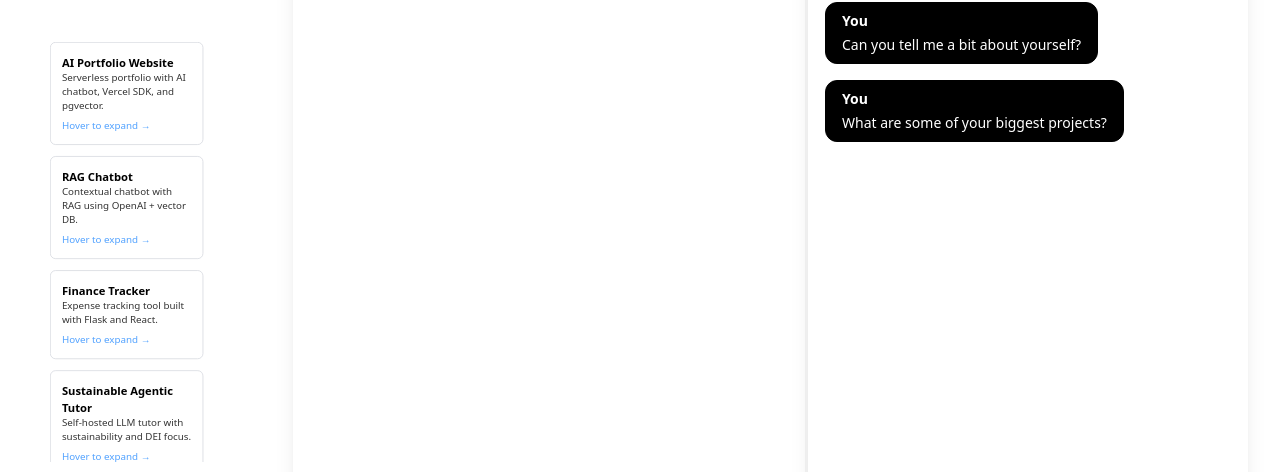
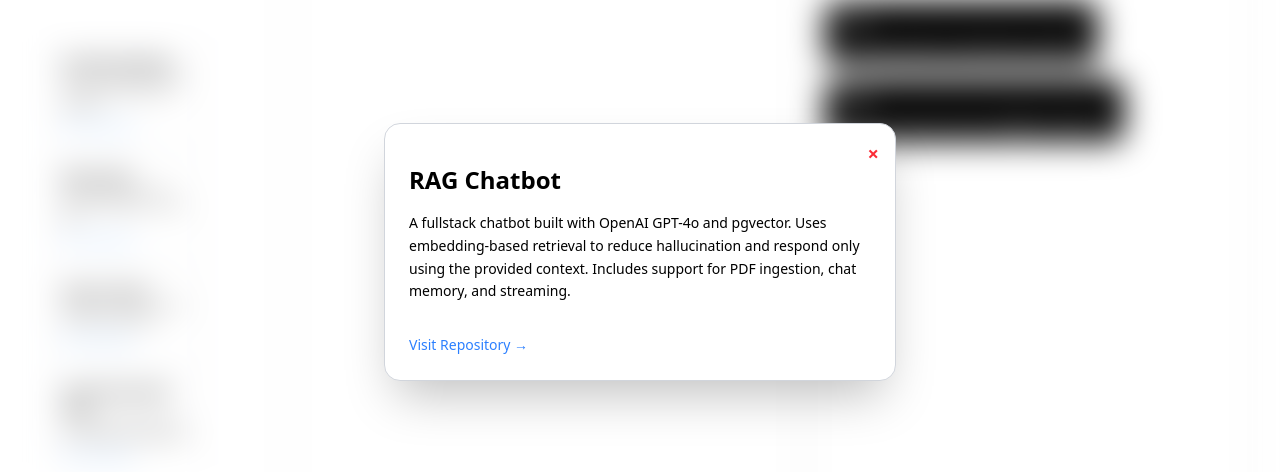
Before and after one commit to AhmedJader/PortfolioV2, a Next.js app: page / in a window 1280 px wide. Both pictures are taken after a click on the element 126 px from the left and 254 px from the top of the page. Shown: the part 148-620 px from the top of the page. Built offline with nearby package versions, Linux system fonts and the light colour scheme; no server answers.

Commit message:
feat: update ProjectList and ProjectPreview components for improved project selection and display

```diff
--- a/app/page.tsx
+++ b/app/page.tsx
@@ -8,41 +8,31 @@ import ChatWrapper from '@/components/ChatWrapper';
 import Blog from '@/components/BlogWrapper';
 
 export default function Home() {
-  const [hoveredProject, setHoveredProject] = useState<Project | null>(null);
+  const [selectedProject, setSelectedProject] = useState<Project | null>(null);
 
   return (
     <main className="flex h-screen w-screen transition-all duration-300 ease-in-out overflow-hidden relative">
       {/* Sidebar: Project List */}
       <aside className="hidden md:flex md:w-[320px] md:scale-70 md:items-center overflow-y-auto px-4 py-4">
-        <ProjectList onHover={setHoveredProject} />
+        <ProjectList onSelect={setSelectedProject} />
       </aside>
 
-
-
       <section className="flex w-full h-full items-center justify-center p-6 md:p-8">
-        {/* Blog: centered column */}
         <div className="flex-1 flex justify-center">
           <Blog />
         </div>
-
-        {/* ChatWrapper: fixed width on the right */}
         <div className="w-[440px] max-w-[90vw]">
           <ChatWrapper />
         </div>
       </section>
 
-
-
-
-      {/* Floating Project Preview */}
-      {hoveredProject && (
-        <div className="fixed flex items-center justify-center backdrop-blur-lg transition-opacity duration-300 animate-fadeIn inset-0 z-50 pointer-events-none">
+      {selectedProject && (
+        <div className="fixed flex items-center justify-center backdrop-blur-lg inset-0 z-50 animate-fadeIn">
           <div className="pointer-events-auto max-w-[90vw] max-h-[90vh]">
-            <ProjectPreview project={hoveredProject} />
+            <ProjectPreview project={selectedProject} onClose={() => setSelectedProject(null)} />
           </div>
         </div>
       )}
-
     </main>
   );
 }
--- a/components/ProjectList.tsx
+++ b/components/ProjectList.tsx
@@ -4,10 +4,10 @@ import { PROJECTS, Project } from '@/lib/constants';
 import { useTheme } from './ThemeProvider';
 
 type Props = {
-  onHover: (project: Project | null) => void;
+  onSelect: (project: Project | null) => void;
 };
 
-export default function ProjectList({ onHover }: Props) {
+export default function ProjectList({ onSelect }: Props) {
   const { darkMode } = useTheme();
 
   return (
@@ -17,17 +17,15 @@ export default function ProjectList({ onHover }: Props) {
           {[...PROJECTS, ...PROJECTS].map((project, index) => (
             <div
               key={`${project.id}-${index}`}
-              onMouseEnter={() => onHover(project)}
-              onMouseLeave={() => onHover(null)}
-              className={`p-4 rounded-lg border transition-transform transform hover:scale-[1.02] cursor-pointer ${
-                darkMode
+              onClick={() => onSelect(project)}
+              className={`p-4 rounded-lg border hover:scale-[1.02] transition-transform transform cursor-pointer ${darkMode
                   ? 'border-white/10 bg-[#1a1a2e] text-white'
                   : 'border-gray-300 bg-white text-black'
-              }`}
+                }`}
             >
               <h3 className="text-base font-semibold">{project.name}</h3>
               <p className="text-sm opacity-80">{project.shortDescription}</p>
-              <span className="text-blue-400 text-sm mt-2 inline-block">Hover to expand →</span>
+              <span className="text-blue-400 text-sm mt-2 inline-block">Click to expand →</span>
             </div>
           ))}
         </div>
--- a/components/ProjectPreview.tsx
+++ b/components/ProjectPreview.tsx
@@ -6,32 +6,40 @@ import Link from 'next/link';
 
 type Props = {
   project: Project | null;
+  onClose: () => void;
 };
 
-export default function ProjectPreview({ project }: Props) {
+export default function ProjectPreview({ project, onClose }: Props) {
   const { darkMode } = useTheme();
 
   return (
     <div
-      className={`w-full max-w-lg p-6 rounded-2xl shadow-2xl border transition-all duration-300 ease-in-out ${project ? 'opacity-100 translate-y-0' : 'opacity-0 pointer-events-none -translate-y-2'
-        } ${darkMode
+      className={`relative w-full max-w-lg p-6 rounded-2xl shadow-2xl border transition-all duration-300 ease-in-out ${darkMode
           ? 'bg-[#0e0e1a] text-white border-white/10'
           : 'bg-white text-black border-gray-300'
         }`}
     >
+      {/* Close Button */}
+      <button
+        onClick={onClose}
+        className="hover:cursor-pointer absolute top-4 right-4 text-xl font-bold text-red-500 hover:text-red-700"
+        aria-label="Close"
+      >
+        ×
+      </button>
 
       {project && (
-        <div className="space-y-4">
+        <div className="space-y-4 mt-4">
           <h2 className="text-2xl font-bold">{project.name}</h2>
           <p className="text-sm leading-relaxed whitespace-pre-wrap">{project.longDescription}</p>
-          <Link
+          <a
             href={project.url}
             target="_blank"
             rel="noopener noreferrer"
             className="inline-block mt-4 text-blue-500 hover:underline text-sm"
           >
             Visit Repository →
-          </Link>
+          </a>
         </div>
       )}
     </div>
```
